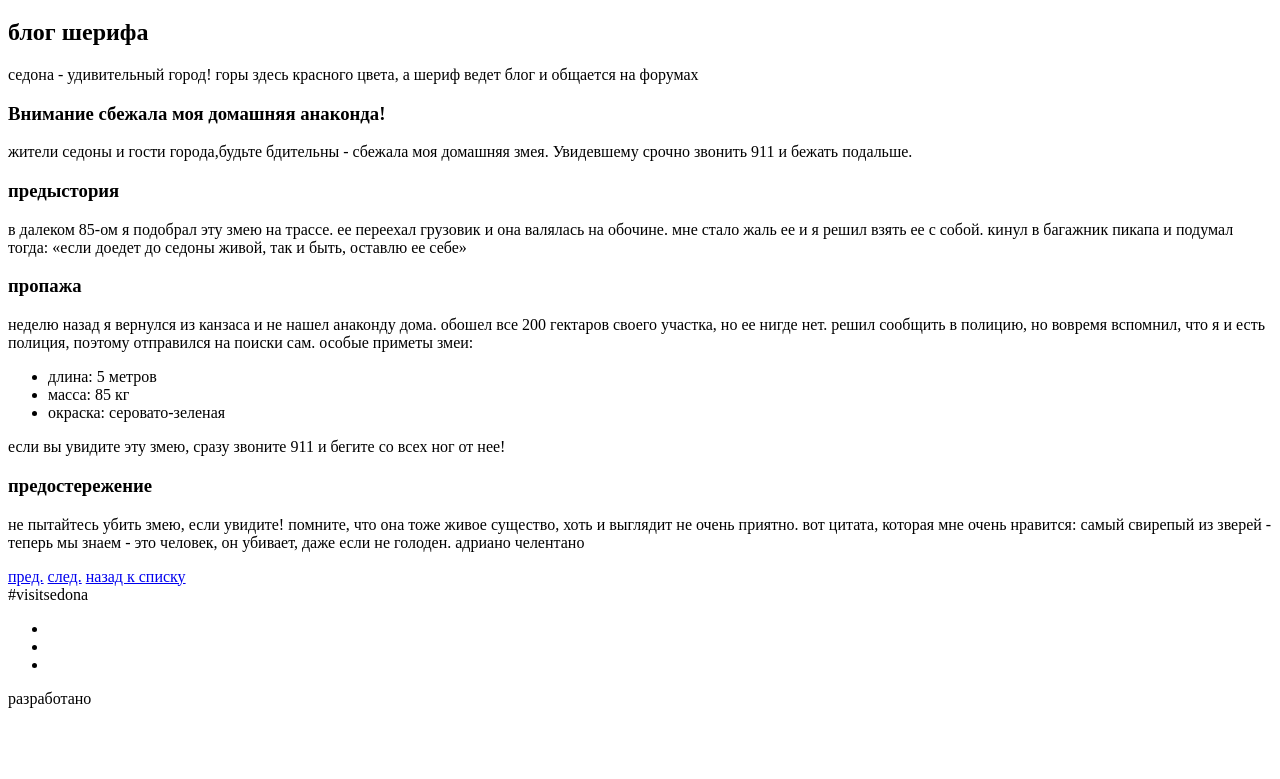
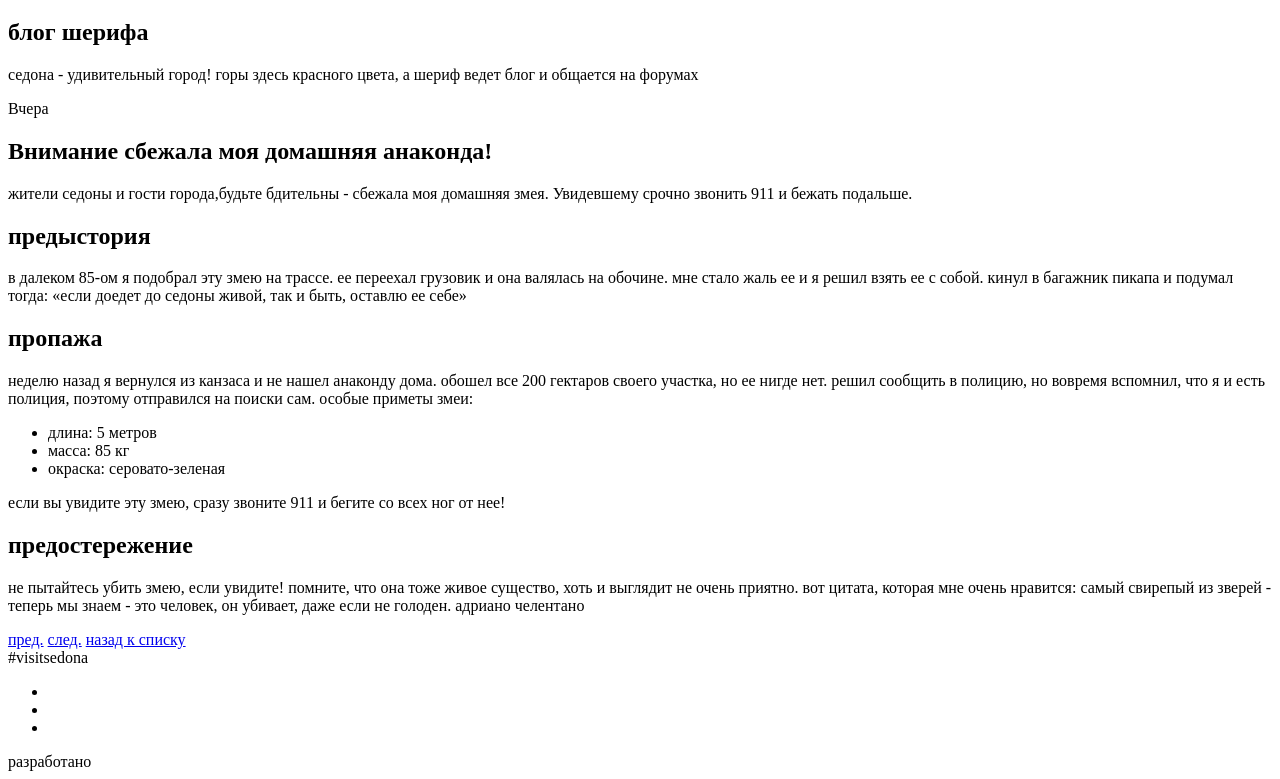
Before and after one commit to algbeta/83074-sedona, a website: page post.html in a window 1280 px wide. Shown: the part 177-956 px from the top of the page. Before the commit the page ends 893 px from the top, so only its background shows below. Drawn offline with Linux system fonts and the light colour scheme.

Commit message:
improved post.html

```diff
--- a/post.html
+++ b/post.html
@@ -34,7 +34,7 @@
         </div>
     </div>
 </header>
-<article>
+<main>
     <section class="blog-desc">
         <h2>блог шерифа</h2>
         <p>
@@ -42,21 +42,26 @@
             общается на форумах
         </p>
     </section>
-    <section class="article">
-        <span class="article-date"></span>
+    <article class="article">
+        <span class="article-date">
+            <time datetime="2014-05-08">Вчера</time>
+        </span>
         <span class="article-type"></span>
-        <h3>Внимание сбежала моя домашняя анаконда!</h3>
+        <h1>Внимание сбежала моя домашняя анаконда!</h1>
         <p>
             жители седоны и гости города,будьте бдительны - сбежала моя домашняя змея.
             Увидевшему срочно звонить 911 и бежать подальше.
         </p>
-        <h3>предыстория</h3>
+        <section>
+          <h2>предыстория</h2>
           <p>
               в далеком 85-ом я подобрал эту змею на трассе. ее переехал грузовик и она валялась на обочине.
               мне стало жаль ее и я решил взять ее с собой. кинул в багажник пикапа и подумал тогда:
               <q>если доедет до седоны живой, так и быть, оставлю ее себе</q>
           </p>
-        <h3>пропажа</h3>
+        </section>
+        <section>
+          <h2>пропажа</h2>
           <p>
               неделю назад я вернулся из канзаса и не нашел анаконду дома. обошел все 200 гектаров своего участка,
               но ее нигде нет. решил сообщить в полицию, но вовремя вспомнил, что я и есть полиция, поэтому отправился на поиски сам.
@@ -74,7 +79,9 @@
               </ul>
               если вы увидите эту змею, сразу <span>звоните 911</span> и бегите со всех ног от нее!
           </p>
-        <h3>предостережение</h3>
+        </section>
+        <section>
+            <h2>предостережение</h2>
             <p>
               не пытайтесь убить змею, если увидите! помните, что она тоже живое существо, хоть и выглядит не очень приятно.
               вот цитата, которая мне очень нравится:
@@ -84,20 +91,23 @@
               </blackquote>
             </p>
          </section>
-    <div>
+    </article>
+    <section>
         <a href="#previos">пред.</a>
         <a href="#next">след.</a>
         <a href="#back">назад к списку</a>
-    </div>
- </article>
-<footer>
+    </section>
+</main>
+<footer class="page-footer">
     <div class="footer-hashtag">#visitsedona</div>
-    <ul class="footer-socials">
+    <section class="socials">
+        <ul>
             <li><a href="vk.com" alt="vk"></a></li>
             <li><a href="facebook.com" alt="facebook"></a></li>
             <li><a href="youtube.com" alt="youtube"></a></li>
         </ul>
-    <div class="copyright">разработано</div>
+    </section>
+    <section class="copyright">разработано</section>
 </footer>
 </body>
 </html>
```
Lines whose indentation alone changed are shown as unchanged.
